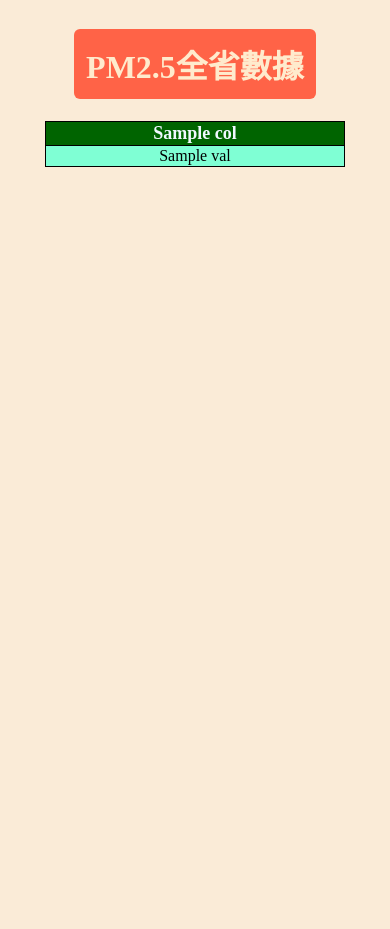
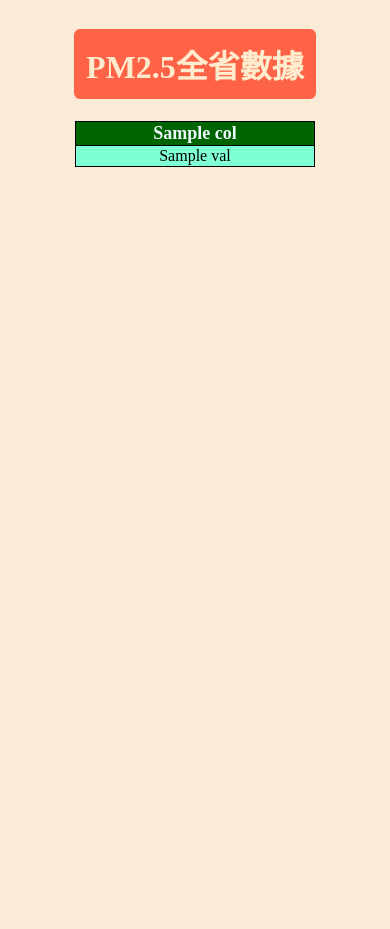
Before and after one commit to peiyi523/flask_demo_exercise2, a Flask app: template templates/pm25.html in a window 390 px wide. Before the commit the page ends 167 px from the top, so only its background shows below. Run offline with Flask 3, Linux system fonts and the light colour scheme; the template is opened without the code that fills it: most values are stand-ins (such as "Sample title", 1, 10 or a date in 2020).

Commit message:
完成表格輸出

```diff
--- a/templates/pm25.html
+++ b/templates/pm25.html
@@ -4,6 +4,13 @@
     body {
         background-color: antiquewhite;
         text-align: center;
+    }
+
+    #table-container {
+        width: 80%;
+        margin: 0 auto;
+        height: 800px;
+        overflow-y: auto;
     }
 
     table {
@@ -39,6 +46,13 @@
         padding: 12px;
         border-radius: 6px;
     }
+
+    @media screen and(max-width:1024px) {
+        #table-container {
+            width: 100%;
+            font-size: 12px;
+        }
+    }
 </style>
 
 <head>
@@ -51,6 +65,7 @@
     <h1 class="title">PM2.5全省數據</h1>
     <!-- {{columns}} -->
     <!-- {{values}} -->
+    <div id="table-container">
         <table border="1">
             <thead class="head">
                 <tr>
@@ -69,7 +84,7 @@
                 {% endfor %}
             </tbody>
         </table>
-
+    </div>
 </body>
 
 </html>
```
Lines whose indentation alone changed are shown as unchanged.
